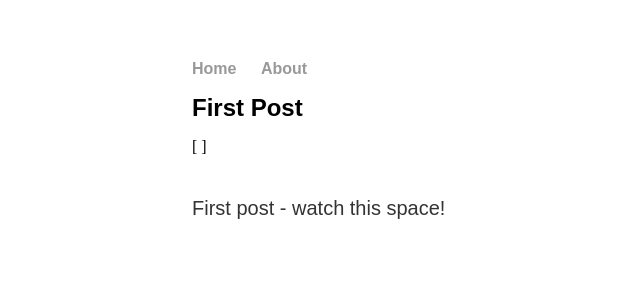
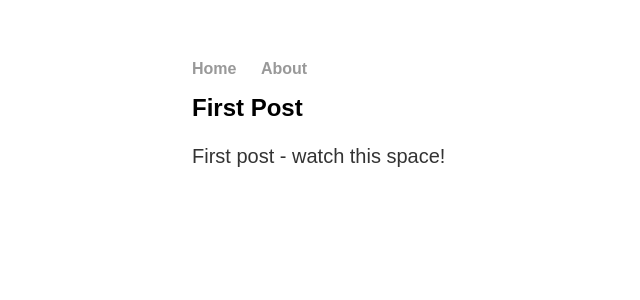
Before and after one commit to georgeball95/georgeball95.github.io, a Jekyll site: the page built from _posts/2020-08-16-hank-quinlan-site-launched.md, in a window 1280 px wide. Shown: the top 300 px of the page, without its empty margins (0-640 px from the left). Built offline with Jekyll 4.4.1, drawn with Linux system fonts in a browser that asks for light colours.

Commit message:
Update post.html

```diff
--- a/_layouts/post.html
+++ b/_layouts/post.html
@@ -3,13 +3,13 @@ layout: default
 ---
 <h1>{{ page.title }}</h1>
 <p{{ page.date | date_to_string }}</p>
-<span>[
+<span>
   {% for tag in page.tags %}
     {% capture tag_name %}{{ tag }}{% endcapture %}
     <a href="/tag/{{ tag_name }}"><code class="highligher-rouge"><nobr>{{ tag_name }}</nobr></code>&nbsp;</a>
   {% endfor %}
-]</span>
-<br></br>
+</span>
+
 <div class="post">
   {{ content }}
 </div>
```
